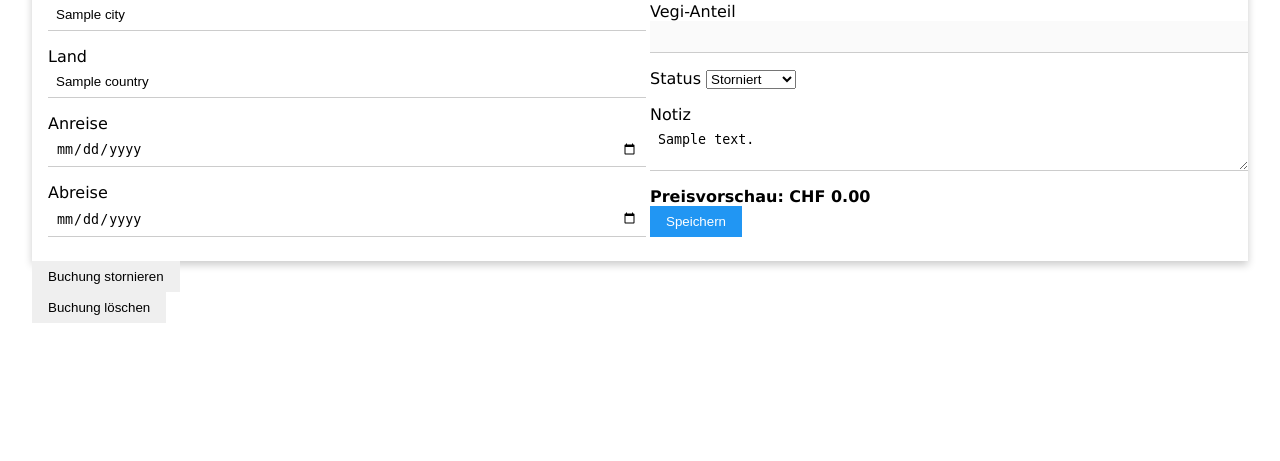
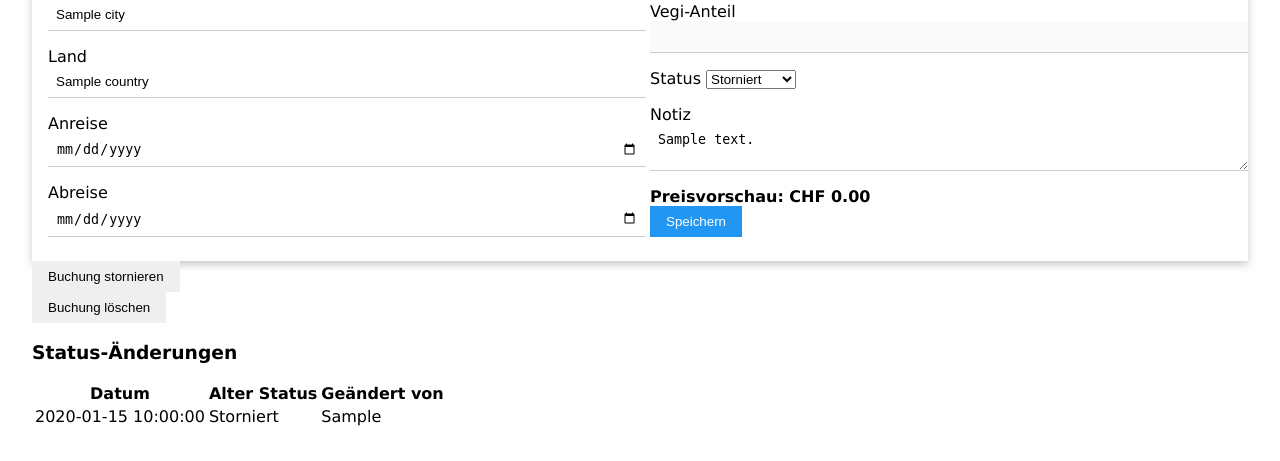
Before and after one commit to timo-reinschmidt/alphuette-rossboden, a Flask app: template templates/edit_booking.html in a window 1280 px wide. Shown: the part 582-1043 px from the top of the page. Before the commit the page ends 905 px from the top, so only its background shows below. Run offline with Flask 3, Linux system fonts and the light colour scheme; the template is opened without the code that fills it: most values are stand-ins (such as "Sample title", 1, 10 or a date in 2020).

Commit message:
history log added

```diff
--- a/app.py
+++ b/app.py
@@ -116,6 +116,19 @@ def is_room_available(room, arrival, departure):
 
     return res[
         'count'] < max_count  # Überprüfe, ob die Anzahl der bereits gebuchten Zimmer weniger als die maximale Anzahl ist
+
+
+def get_booking_history(booking_id):
+    db = get_db()
+    query = """
+        SELECT bh.*, u.username as changed_by
+        FROM booking_history bh
+        JOIN users u ON bh.changed_by = u.id
+        WHERE bh.booking_id = ?
+        ORDER BY bh.changed_at DESC
+    """
+    history = db.execute(query, (booking_id,)).fetchall()
+    return history
 
 
 @app.route('/')
@@ -311,6 +324,12 @@ def new_booking():
 @app.route('/edit/<id>', methods=['GET', 'POST'])
 def edit_booking(id):
     db = get_db()
+
+    # Holen der Buchungsdaten und der Historie
+    booking = db.execute('SELECT * FROM bookings WHERE id = ?', (id,)).fetchone()
+    guests = db.execute('SELECT * FROM guests WHERE booking_id = ?', (id,)).fetchall()
+    history = get_booking_history(id)  # Holen der Historie
+
     if request.method == 'POST':
         data = request.form
 
@@ -334,6 +353,15 @@ def edit_booking(id):
 
         hp_fleisch = safe_int(data.get('hp_fleisch', 0)) if hp == 'Ja' else 0
         hp_vegi = safe_int(data.get('hp_vegi', 0)) if hp == 'Ja' else 0
+
+        # Statusänderung prüfen
+        new_status = data.get('status')
+        if new_status != booking['status']:  # Wenn der Status geändert wurde
+            # Füge den Statuswechsel zur Historie hinzu
+            db.execute('''
+                        INSERT INTO booking_history (booking_id, status, changed_at, changed_by)
+                        VALUES (?, ?, ?, ?)
+                    ''', (id, new_status, datetime.now(), session.get('user_id')))
 
         db.execute('''
             UPDATE bookings SET
@@ -372,11 +400,12 @@ def edit_booking(id):
                            (id, guest_name, guest_birth))
 
         db.commit()
+
         return redirect(url_for('index'))
 
     booking = db.execute('SELECT * FROM bookings WHERE id = ?', (id,)).fetchone()
     guests = db.execute('SELECT * FROM guests WHERE booking_id = ?', (id,)).fetchall()
-    return render_template('edit_booking.html', booking=booking, guests=guests, rooms=rooms)
+    return render_template('edit_booking.html', booking=booking, guests=guests, history=history, rooms=rooms)
 
 
 @app.route('/calendar')
--- a/static/styles.css
+++ b/static/styles.css
@@ -27,10 +27,11 @@
 }
 
 .status-legend {
+    margin: 20px auto;
+    max-width: 1000px;
     display: flex;
-    gap: 15px;
-    margin: 1rem 0;
-    font-size: 0.9rem;
+    gap: 10px;
+    flex-wrap: wrap;
 }
 
 /* Status Dot für Kalender */
@@ -162,3 +163,15 @@ button.w3-red:hover {
 .room-sz2 {
     background-color: #FFA07A; /* Lachs für Sechserzimmer 2 */
 }
+
+@media (max-width: 768px) {
+    .w3-container {
+        flex-direction: column;
+        align-items: center;
+        justify-content: center;
+    }
+
+    .logo-img {
+        max-width: 200px; /* Adjust the logo size for smaller screens */
+    }
+}
--- a/templates/edit_booking.html
+++ b/templates/edit_booking.html
@@ -130,6 +130,26 @@
         <button class="w3-button w3-red w3-margin-top">Buchung löschen</button>
     </form>
 
+    <h3>Status-Änderungen</h3>
+    <table class="w3-table w3-striped">
+        <thead>
+        <tr>
+            <th>Datum</th>
+            <th>Alter Status</th>
+            <th>Geändert von</th>
+        </tr>
+        </thead>
+        <tbody>
+        {% for entry in history %}
+            <tr>
+                <td>{{ entry.changed_at }}</td>
+                <td>{{ entry.status }}</td>
+                <td>{{ entry.changed_by }}</td>
+            </tr>
+        {% endfor %}
+        </tbody>
+    </table>
+
     <script src="/static/main.js"></script>
     <script src="/static/dinnerOptions.js" defer></script>
 
```
Also changed, not shown: init_db.py (+12 -3 lines), templates/login.html (+12 -3 lines), static/images/engstlenalp.png (added).
